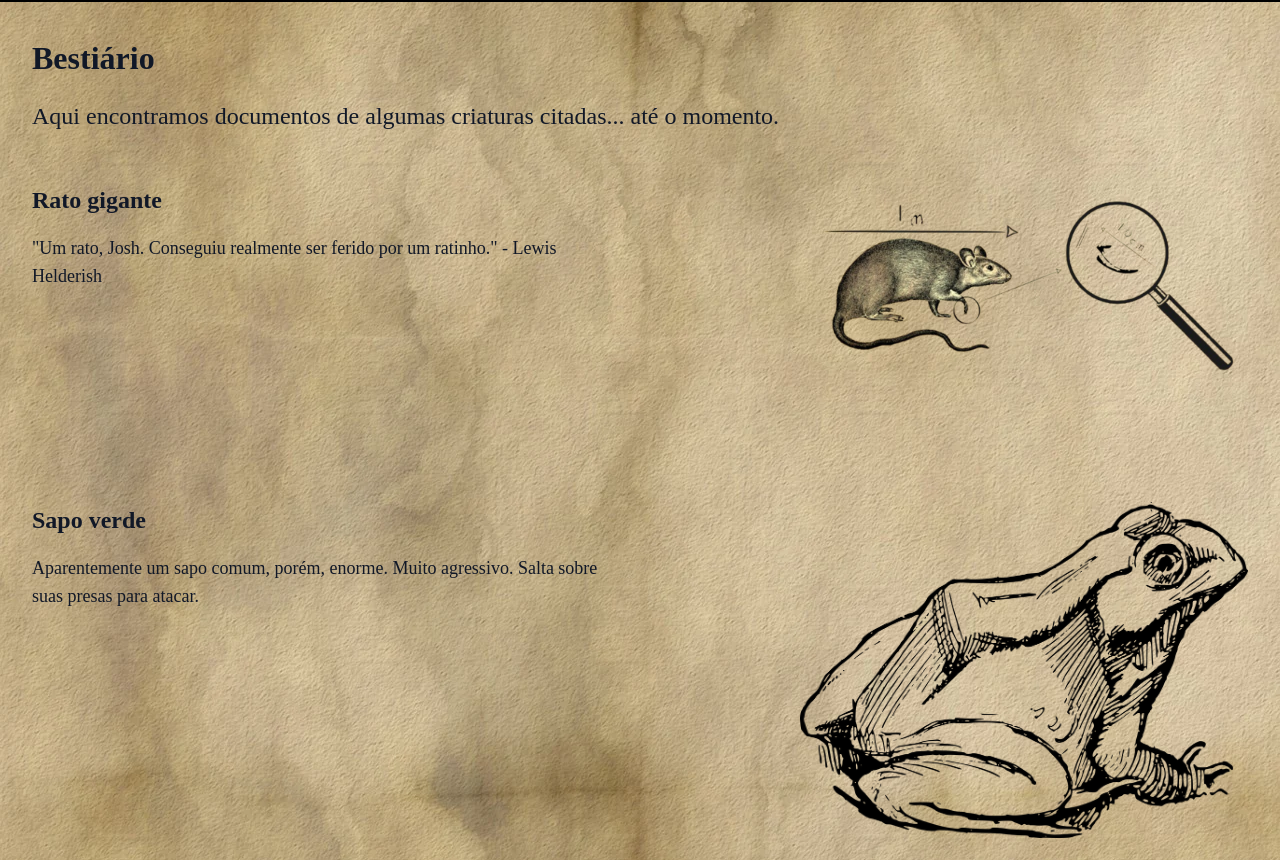
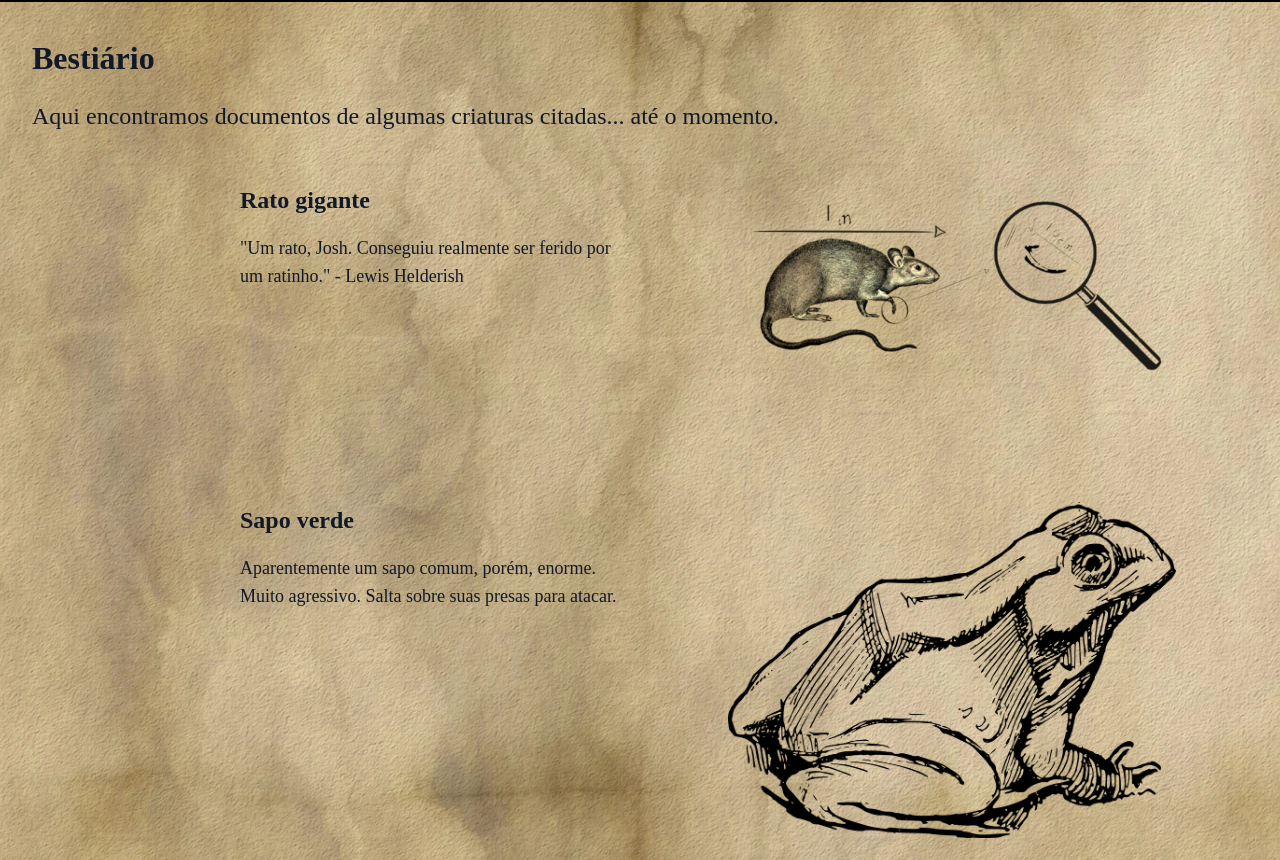
Before and after one commit to Daniuns/lw-landing-page-next, a Next.js app: page /Bestiary in a window 1280 px wide. Shown: the part 640-1500 px from the top of the page. Built offline with nearby package versions, Linux system fonts and the light colour scheme; a web font is replaced by a local one.

Commit message:
fix: fixing spaces and cover

```diff
--- a/app/(Pages)/Bestiary/page.tsx
+++ b/app/(Pages)/Bestiary/page.tsx
@@ -8,13 +8,11 @@ import { monstersData } from "@/app/services/monsters";
 export default function Bestiary() {
   return (
     <div className="min-h-screen flex items-center justify-center flex-col md:-mt-14">
-      <section>
-        <section className="md:-mt-14">
-          <Image src={bestiary_bg_2} alt="bestiary" />
-        </section>
+      <section className="md:-mt-14 w-full h-auto">
+        <Image className="w-full h-auto" src={bestiary_bg_2} alt="bestiary" />
       </section>
       <section
-        className="p-8 text-gray-900"
+        className="p-8 text-gray-900 w-full"
         style={{
           backgroundImage: `url(${scroll_bg.src})`,
         }}
--- a/app/components/Bestiary/Monster.tsx
+++ b/app/components/Bestiary/Monster.tsx
@@ -3,7 +3,7 @@ import Image from "next/image";
 export default function Monster({ data }: Readonly<{ data: any }>) {
   return (
     <div className="grid grid-cols-1 gap-8 md:grid-cols-2 2xl:gap-32">
-      <div className="justify-self-end self-start w-full text-gray-900">
+      <div className="justify-self-end self-start max-w-sm text-gray-900">
         <h2 className="font-bold">{data.name}</h2>
         {data.description.map((desc: string, index: number) => (
           <p key={index} className="mt-4 text-lg">
@@ -11,7 +11,7 @@ export default function Monster({ data }: Readonly<{ data: any }>) {
           </p>
         ))}
       </div>
-      <div className="min-w-80 max-w-sm lg:max-w-md h-auto rounded-xl justify-self-center lg:justify-self-end self-start">
+      <div className="min-w-80 max-w-sm lg:max-w-md h-auto rounded-xl justify-self-center self-start">
         <Image src={data.src} alt={data.name} className="rounded-xl" />
       </div>
     </div>
```
